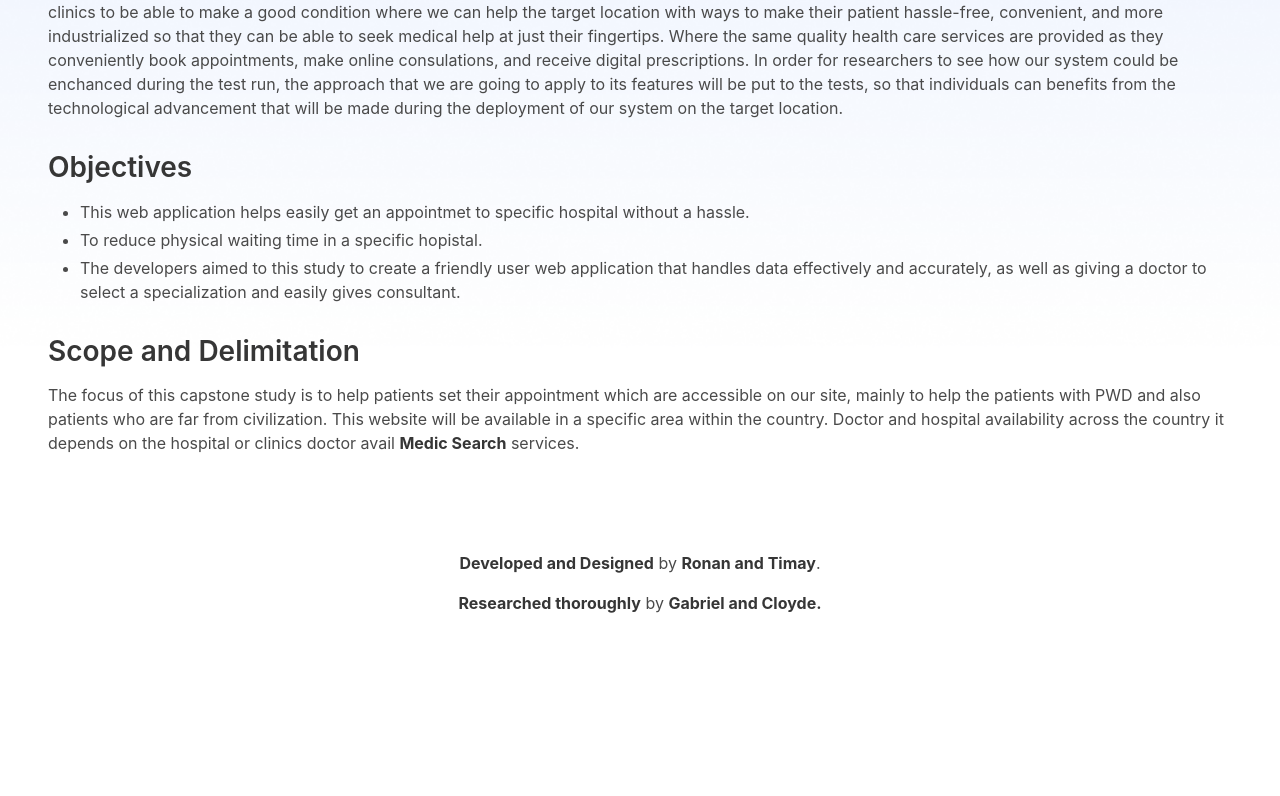
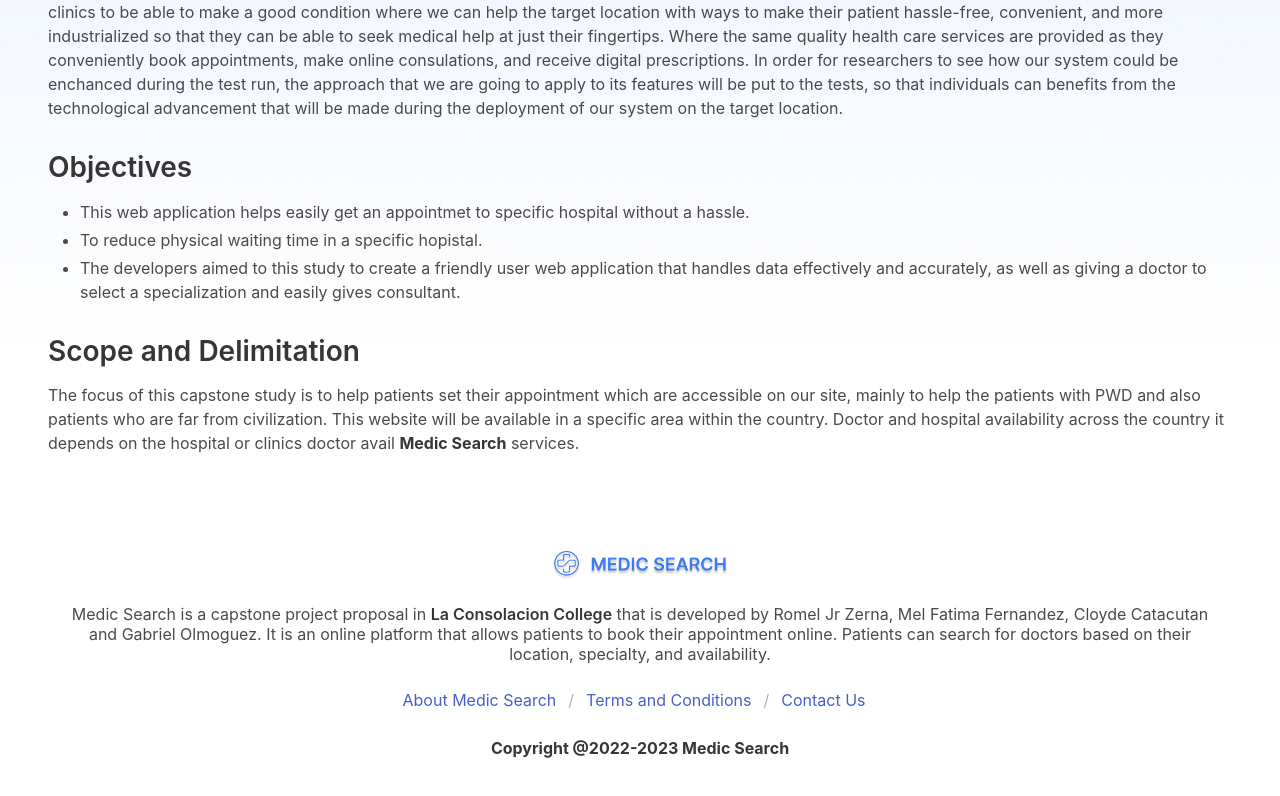
Before and after one commit to leindfraust/Appointment-Scheduler-Webapp, a Vue app in the folder client/: page /about in a window 1280 px wide. Shown: the part 756-1552 px from the top of the page. Before the commit the page ends 1467 px from the top, so only its background shows below. Built offline with nearby package versions, Linux system fonts and the light colour scheme; no server answers; what v-calendar would draw is missing.

Commit message:
refactor: added footer content

```diff
--- a/client/src/components/FooterBlock.vue
+++ b/client/src/components/FooterBlock.vue
@@ -1,14 +1,35 @@
 <template>
     <footer class="footer" style="background-color: white;">
-        <div class="content has-text-centered">
-            <p>
-                <strong>Developed and Designed</strong> by
-                <strong>Ronan and Timay</strong>.
-            </p>
-            <p>
-                <strong>Researched thoroughly</strong> by
-                <strong>Gabriel and Cloyde.</strong>
-            </p>
+        <div class="container is-fluid has-text-centered">
+            <figure class="image" style="margin: auto; width: 15%">
+                <img src="../assets/images/logos/medi-search-horizontal.png" />
+            </figure>
+            <div class="block"></div>
+            <p class="subtitle is-6">Medic Search is a capstone project proposal in <strong>La Consolacion
+                    College</strong> that is
+                developed
+                by Romel Jr Zerna, Mel Fatima Fernandez, Cloyde Catacutan and Gabriel Olmoguez. It is an online
+                platform
+                that allows patients to book their appointment online. Patients can search for doctors based on
+                their
+                location, specialty, and availability.</p>
+            <div class="block"></div>
+            <nav class="breadcrumb is-centered" aria-label="breadcrumbs">
+                <ul>
+                    <li>
+                        <router-link :to="'/about'">About Medic Search</router-link>
+                    </li>
+                    <li>
+                        <router-link :to="'/terms-and-conditions'">Terms and Conditions</router-link>
+                    </li>
+                    <li>
+                        <router-link :to="'/contactus'">Contact Us</router-link>
+                    </li>
+                </ul>
+            </nav>
+            <div class="block">
+                <strong>Copyright @2022-2023 Medic Search</strong>
+            </div>
         </div>
     </footer>
 </template>
@@ -17,3 +38,10 @@
     name: "FooterPage"
 }
 </script>
+<style scoped>
+@media (max-width: 991.98px) {
+    .image {
+        width: 75% ! important
+    }
+}
+</style>
```
